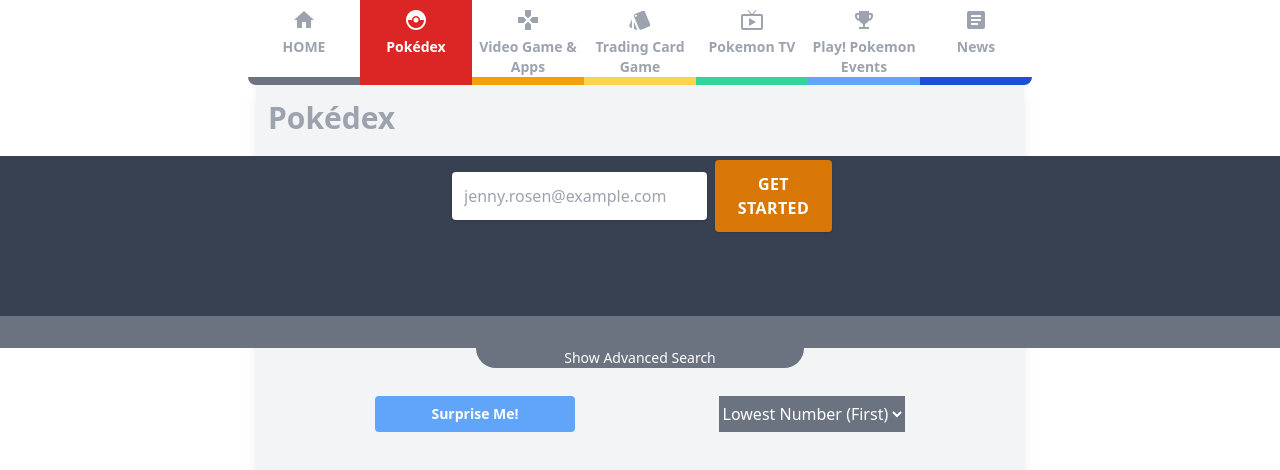
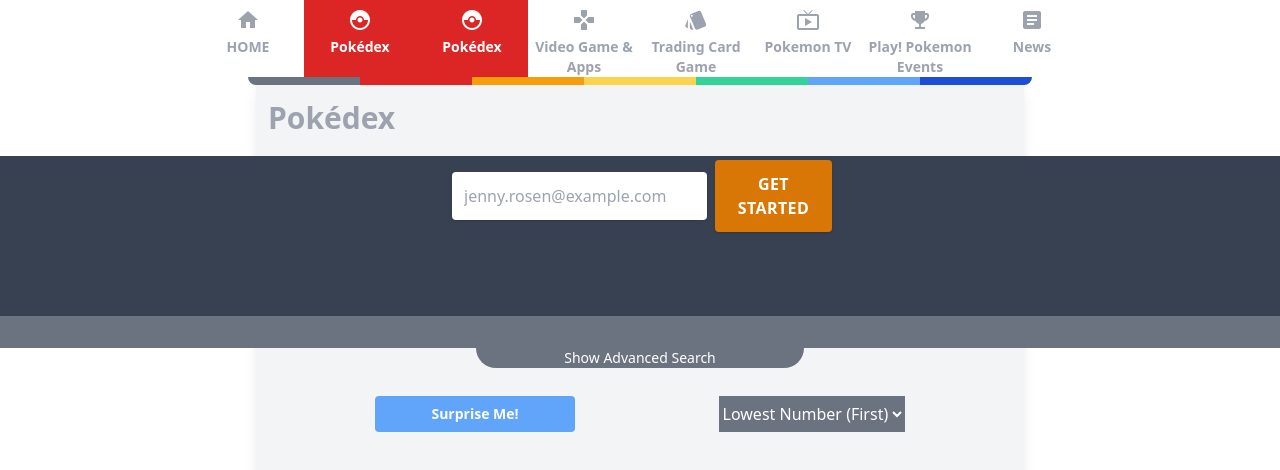
Before and after one commit to PorPlaTakKom/INT203_62130500102, a plain HTML site: page index.html in a window 1280 px wide. Shown: the top 470 px of the page. Drawn offline with nearby package versions, Linux system fonts and the light colour scheme.

Commit message:
[Update] fix bug

```diff
--- a/index.html
+++ b/index.html
@@ -23,6 +23,10 @@
             <div class="w-28 text-center hover:bg-gray-500 hover:text-white">
                 <i class="material-icons mt-2">home</i>
                 <p>HOME</p>
+            </div>
+            <div class="w-28 text-center bg-red-600 text-white">
+                <i class="material-icons mt-2">catching_pokemon</i>
+                <p>Pokédex</p>
             </div>
             <div class="w-28 text-center bg-red-600 text-white">
                 <i class="material-icons mt-2">catching_pokemon</i>
```
